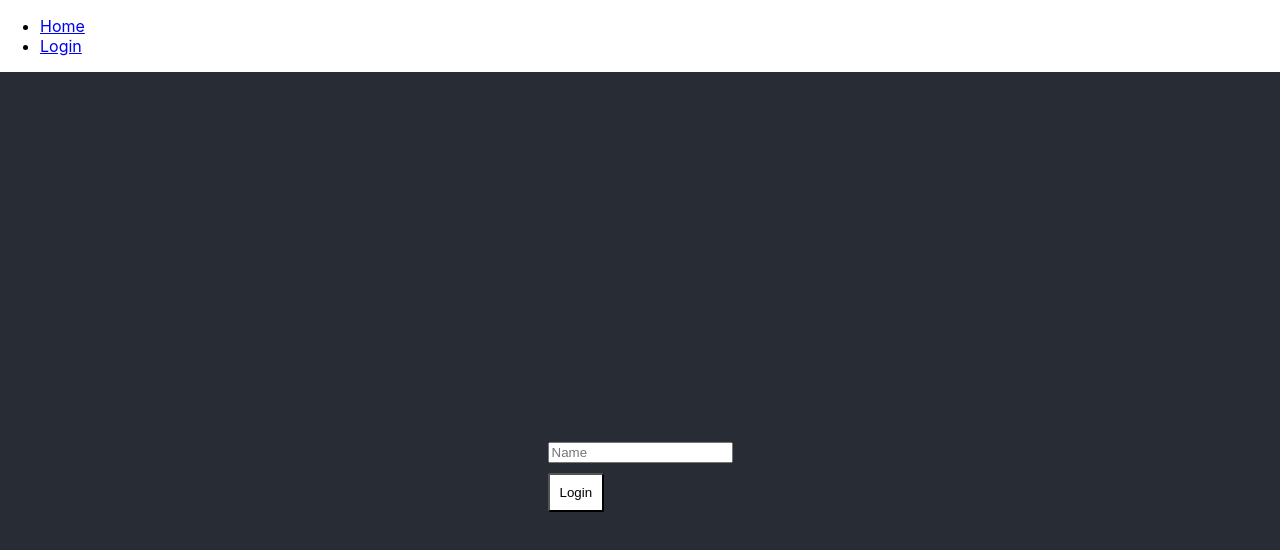
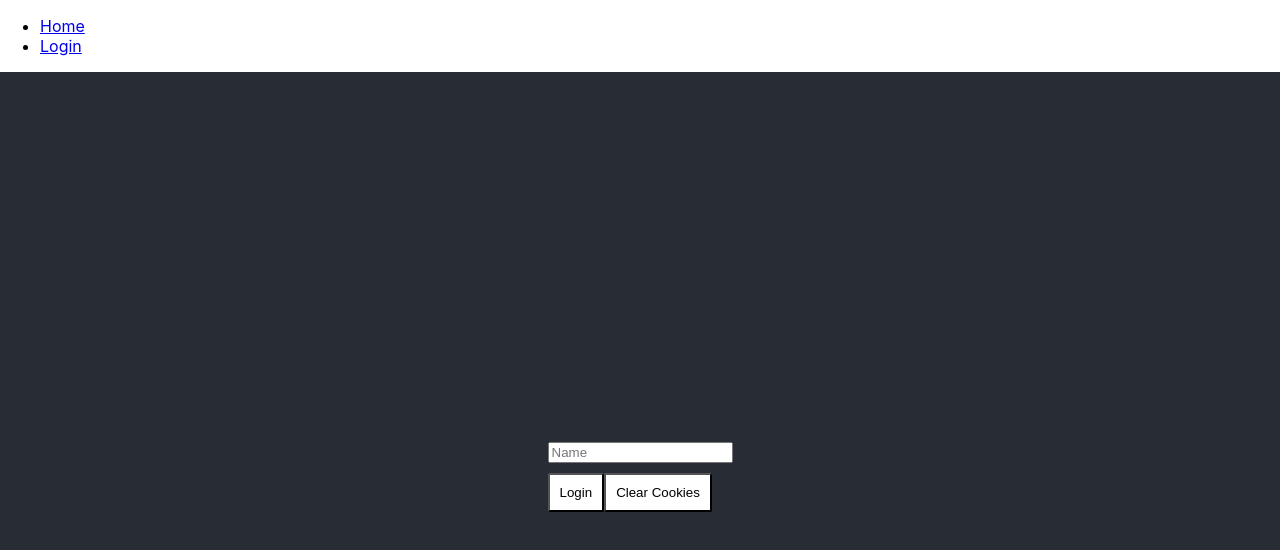
Before and after one commit to justinthelaw/ussf-sdi, a React (Create React App) app in the folder Week_7/cookies_CFU3/: page /login in a window 1280 px wide. Shown: the top 550 px of the page. Built offline with nearby package versions, Linux system fonts and the light colour scheme.

Commit message:
Completed cookies CFU3

```diff
--- a/Week_7/cookies_CFU3/src/components/Login.js
+++ b/Week_7/cookies_CFU3/src/components/Login.js
@@ -28,12 +28,22 @@ export default function Login() {
       .then(console.log(document.cookie))
   }
 
+  function handleClear(e) {
+    e.preventDefault();
+    cookies.remove('name')
+    fetch(`http://localhost:5001/cookies/clear`, {
+      credentials: 'include', method: 'GET'
+    })
+      .then(response => console.log(response.status))
+  }
+
 
   return (
     <form type="submit">
       <label htmlFor="name" />
       <input type="text" name="name" placeholder="Name" onChange={e => handleChange(e)} /> <br />
       <Button type="submit" onClick={e => handleClick(e)}>Login</Button>
+      <Button type="submit" onClick={e => handleClear(e)}>Clear Cookies</Button>
     </form>
   )
 }
--- a/Week_7/cookies_CFU3/src/contexts/AppContext.js
+++ /dev/null
@@ -1,5 +0,0 @@
-import { createContext } from "react";
-
-const AppContext = createContext(null);
-
-export default AppContext;
```
Also changed, not shown: 1 other file (tests, documents, lock files or other folders).
